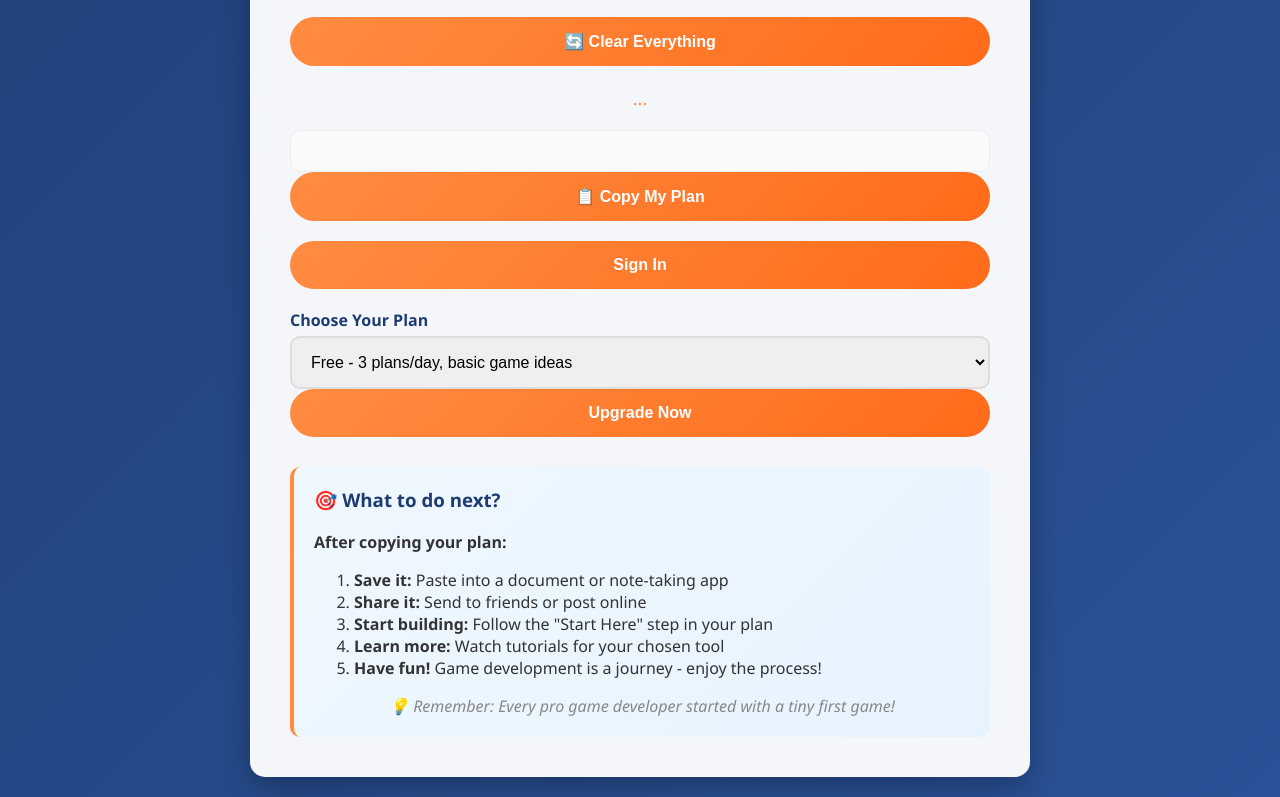
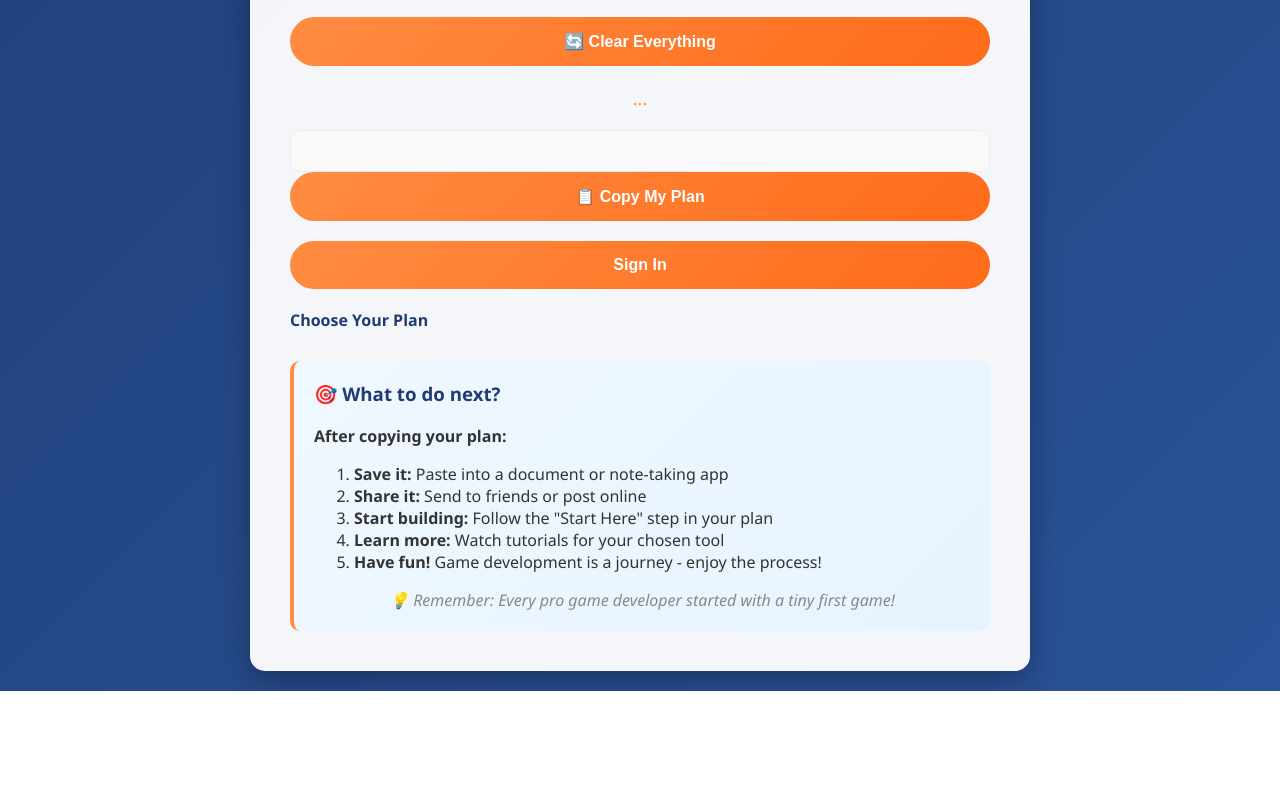
Before and after one commit to jonnym69-ai/true-scope-mvp, a website: page index.html in a window 1280 px wide. Shown: the part 849-1646 px from the top of the page. After the commit the page ends 1540 px from the top, so only its background shows below. Drawn offline with Linux system fonts and the light colour scheme; a script that the page names is missing.

Commit message:
Replace custom dropdown with Stripe pricing table using live key

```diff
--- a/index.html
+++ b/index.html
@@ -149,14 +149,10 @@
             <!-- Subscription Tier Selection -->
             <div id="tier-selection" class="input-group">
                 <label for="subscription-tier">Choose Your Plan</label>
-                <select id="subscription-tier">
-                    <option value="free">Free - 3 plans/day, basic game ideas</option>
-                    <option value="premium">Premium £4.99/month - Unlimited professional plans, multiple formats, detailed GDDs</option>
-                    <option value="pro">Pro £9.99/month - Everything in Premium + business intelligence & revenue projections</option>
-                    <option value="studio">Studio £19.99/month - Everything in Pro + portfolio management & advanced export</option>
-                    <option value="enterprise">Enterprise £49.99/month - Everything + custom integrations & priority support</option>
-                </select>
-                <button id="upgrade-btn">Upgrade Now</button>
+                <script async src="https://js.stripe.com/v3/pricing-table.js"></script>
+                <stripe-pricing-table pricing-table-id="prctbl_1T1VfaGLJIUQBz70t10wXWYF"
+                publishable-key="pk_live_51T1TbGGLJIUQBz70Xph1IwMQwzPQnl7Z2RNT5DOcuyoM5QbDbZ3OncV60gh8Wx3h9ng1uX1CKojO9GSOLScHncKW00ZmrN86So">
+                </stripe-pricing-table>
             </div>
             <div id="next-steps">
                 <h3>🎯 What to do next?</h3>
```
